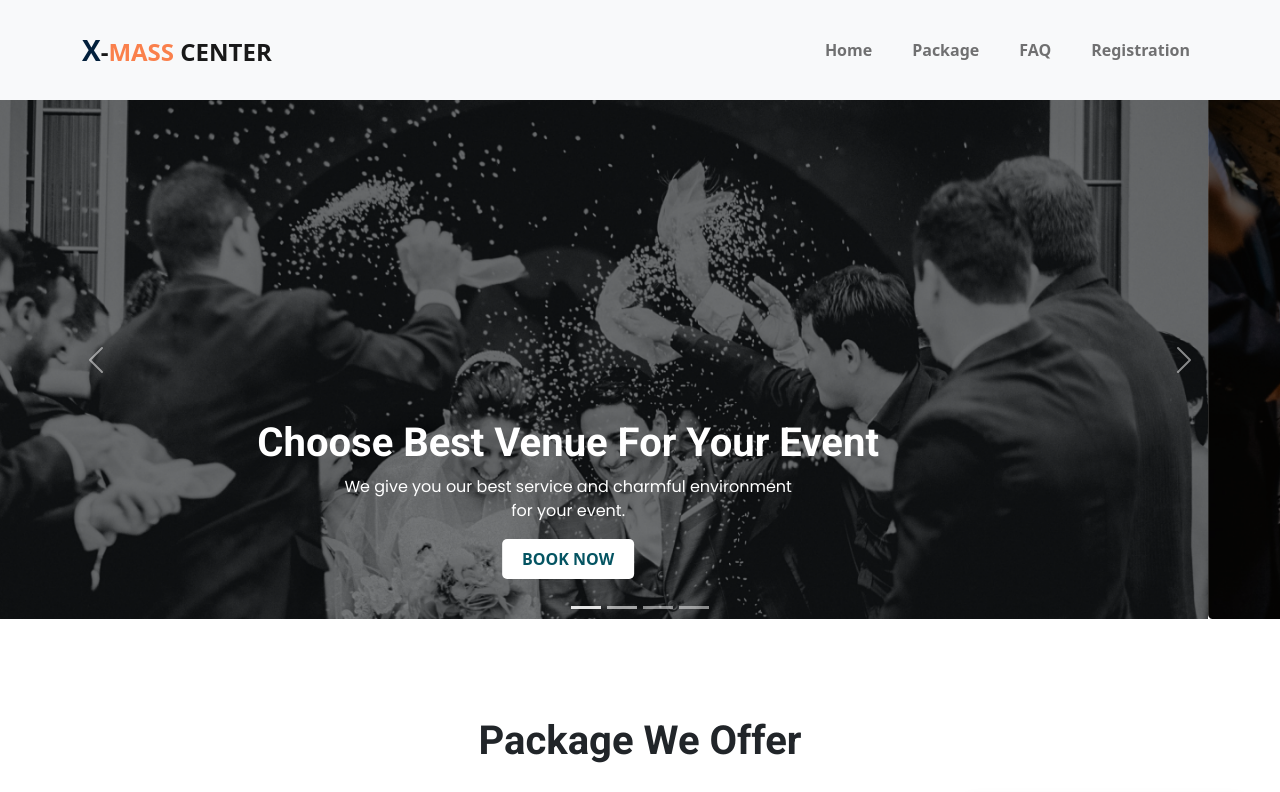
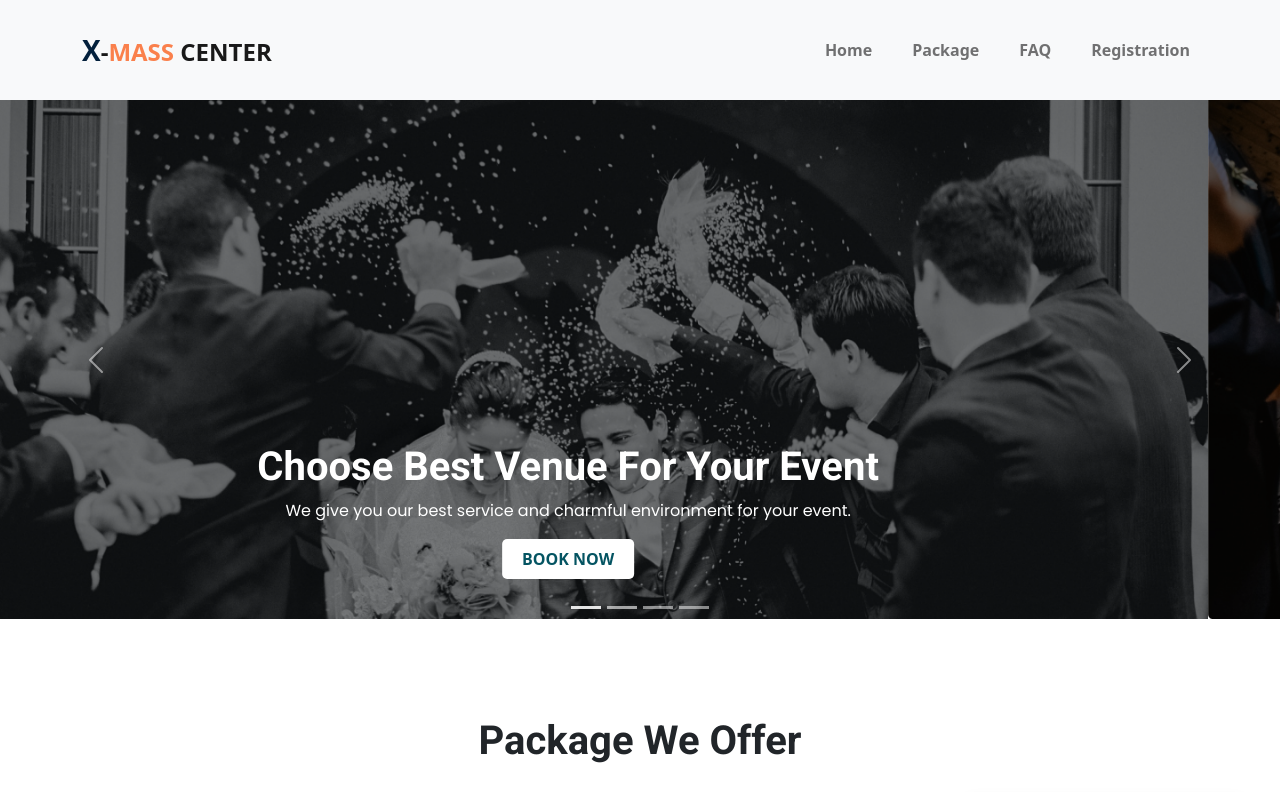
Before and after one commit to arifraj199/convention-assignment03-private, a plain HTML site: page index.html in a window 1280 px wide. Shown: the top 792 px of the page. Drawn offline with nearby package versions, Linux system fonts and the light colour scheme.

Commit message:
break tag remove from carousel

```diff
--- a/index.html
+++ b/index.html
@@ -64,7 +64,7 @@
                         <img src="images/slider-1.png " class="d-block w-100" alt="... ">
                         <div class="carousel-caption d-block d-md-block carousel-content">
                             <h1 class="carousel-head-style">Choose Best Venue For Your Event</h1>
-                            <p class="slider-text">We give you our best service and charmful environment<br>for your event.
+                            <p class="slider-text">We give you our best service and charmful environment for your event.
                             </p>
                             <a target="_blank" href="https://www.diccbd.com/">
                                 <button class="fs-6 carousel-button text-uppercase">Book Now</button>
```
